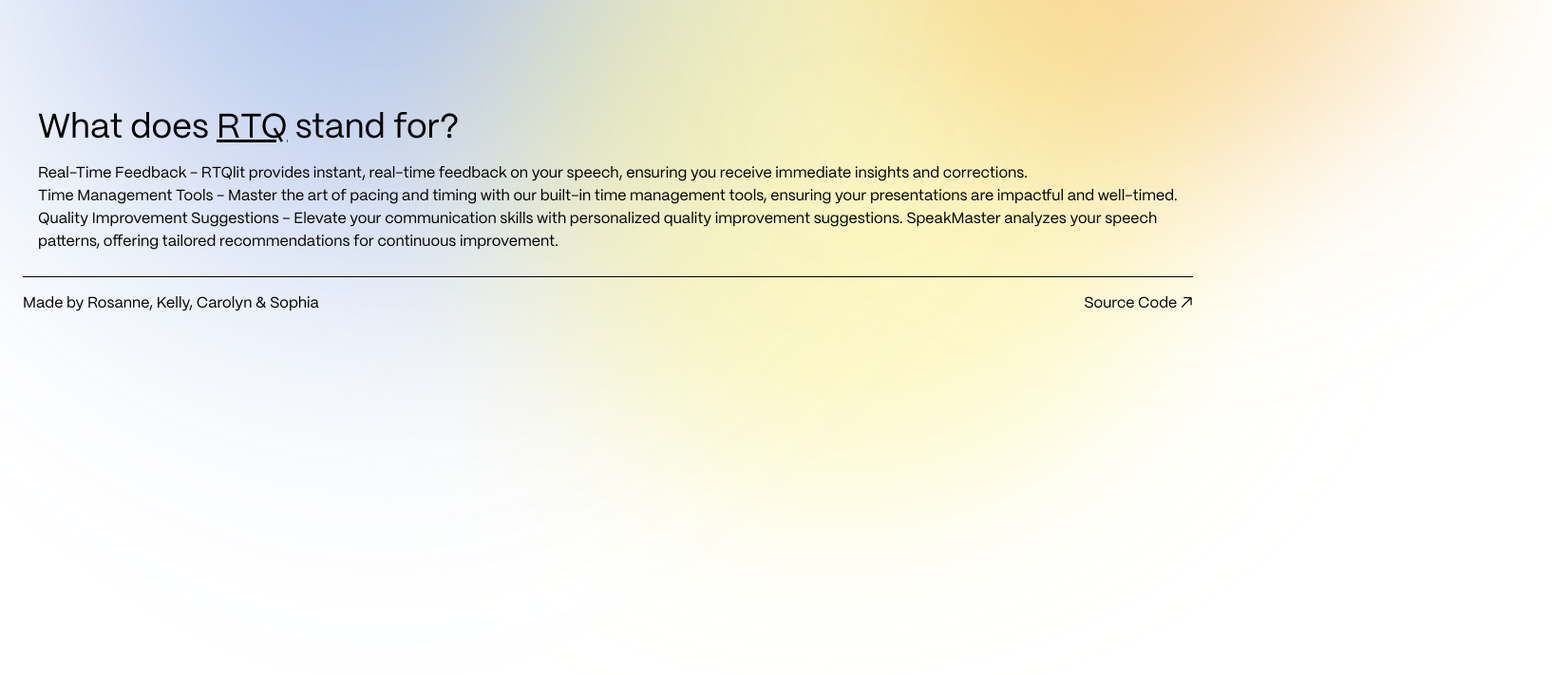
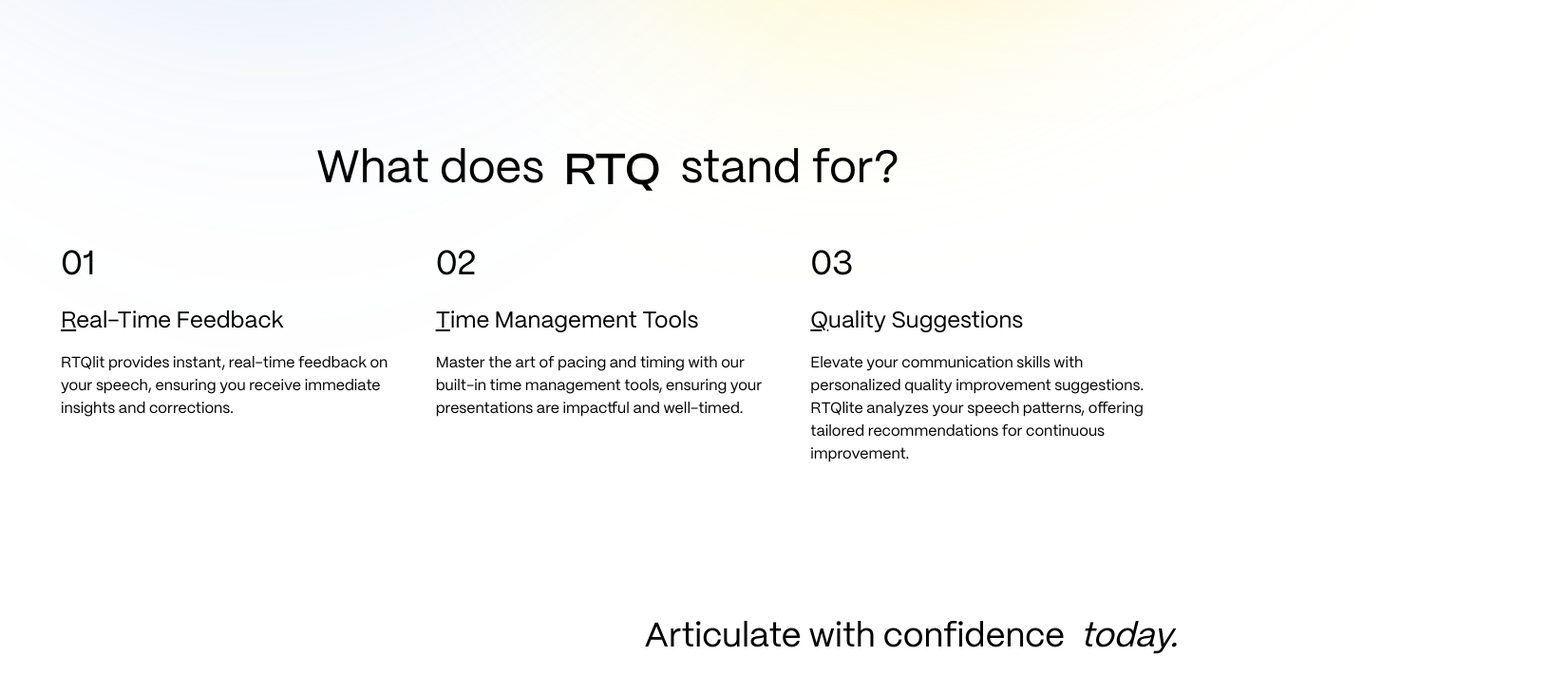
Before and after one commit to sophiiasun/RTQlate, a React (Create React App) app in the folder app/: page / in a window 1280 px wide. Shown: the part 597-1308 px from the top of the page at 95% size, 1634 px wide, since content can reach past the window. Before the commit the page ends 1172 px from the top, so only its background shows below. Built offline with nearby package versions, Linux system fonts and the light colour scheme; what vmsg would draw is missing.

Commit message:
finished landing

```diff
--- a/app/src/components/Feature.jsx
+++ b/app/src/components/Feature.jsx
@@ -2,19 +2,41 @@
 
 const Features = () => {
   return (
-    <div className="mt-32">
-      <div className="text-4xl my-4">
-        What does <span className="underline">RTQ</span> stand for?
+    <div className="mt-48 mx-6">
+      <div className="text-5xl my-8 flex justify-center">
+        What does &nbsp; <span className="emphasis">
+          RTQ
+          </span> &nbsp; stand for?
       </div>
-      <div>
-        Real-Time Feedback - RTQlit provides instant, real-time feedback on your speech, ensuring you receive immediate insights and corrections.
-      </div>
-      <div>
-        Time Management Tools - Master the art of pacing and timing with our built-in time management tools, ensuring your presentations are impactful and well-timed.
-      </div>
-      <div>
-        Quality Improvement Suggestions - Elevate your communication skills with personalized quality improvement suggestions.
-        SpeakMaster analyzes your speech patterns, offering tailored recommendations for continuous improvement.
+      <div className="grid grid-cols-3 gap-8">
+        <div>
+          <div className='text-4xl my-6'>
+            01
+          </div>
+          <div className='text-2xl my-4'>
+            <span className="underline">R</span>eal-Time Feedback
+          </div>
+          RTQlit provides instant, real-time feedback on your speech, ensuring you receive immediate insights and corrections.
+        </div>
+        <div>
+          <div className='text-4xl my-6'>
+            02
+          </div>
+          <div className='text-2xl my-4'>
+            <span className="underline">T</span>ime Management Tools
+          </div>
+          Master the art of pacing and timing with our built-in time management tools, ensuring your presentations are impactful and well-timed.
+        </div>
+        <div>
+          <div className='text-4xl my-6'>
+            03
+          </div>
+          <div className='text-2xl my-4'>
+            <span className="underline">Q</span>uality Suggestions
+          </div>
+          Elevate your communication skills with personalized quality improvement suggestions.
+          RTQlite analyzes your speech patterns, offering tailored recommendations for continuous improvement.
+        </div>
       </div>
     </div>
   );
--- a/app/src/components/Footer.jsx
+++ b/app/src/components/Footer.jsx
@@ -2,7 +2,7 @@
 
 const Footer = () => {
   return (
-    <footer className="flex justify-between m-6 border-t border-black py-4">
+    <footer className="flex justify-between mx-6 mt-10 border-t border-black py-4">
       <div>
         Made by Rosanne, Kelly, Carolyn & Sophia
       </div>
--- a/app/src/components/Nav.jsx
+++ b/app/src/components/Nav.jsx
@@ -4,10 +4,15 @@
   return (
     <nav className="flex justify-between px-8 py-4 w-full fixed bg-white">
       <ul className="flex space-x-4 list-none justify-evenly text-xl">
-        <li className="px-2 pt-1 text-3xl emphasis bg-cover bg-blur backdrop-filter backdrop-blur-md rounded-lg">
-          <a href="#">
-            RTQlit
-          </a>
+        <li className="px-2 pt-1 text-3xl bg-cover bg-blur backdrop-filter backdrop-blur-md rounded-lg">
+          <span className="emphasis">
+            <a href="/">
+              RTQlit
+            </a>
+          </span>&nbsp;
+          <span className="text-lg italic pb-2">
+            — Articulate with RTQlit today
+          </span>
         </li>
       </ul>
       <ul className="flex space-x-4 list-none justify-evenly">
--- a/app/src/index.css
+++ b/app/src/index.css
@@ -89,19 +89,19 @@
 @keyframes rotate {
   0% {
     transform: rotate(0deg);
-    opacity: 60%
+    opacity: 50%
   }
   25% {
-    opacity: 50%;
+    opacity: 40%;
   }
   50% {
-    opacity: 40%;
+    opacity: 30%;
   }
   75% {
-    opacity: 50%;
+    opacity: 40%;
   }
   100% {
     transform: rotate(360deg);
-    opacity: 60%
+    opacity: 50%
   }
 }
--- a/app/src/pages/Landing.jsx
+++ b/app/src/pages/Landing.jsx
@@ -11,14 +11,14 @@
     transform: 'rotate(0.05deg)',
     flexShrink: 0,
     borderRadius: '316.616px',
-    marginTop: '-25%',
+    marginTop: '-20%',
     marginLeft: '-20%',
     position: 'absolute',
     zIndex: -1,
     animation: 'rotate 12s linear infinite',
     opacity: 1,
     backgroundSize: '200% 200%',
-    transformOrigin: '60% 80% 0',
+    transformOrigin: '65% 45% 0',
     animation: 'rotate 15s linear infinite',
   };
   const gradientCircleYellow = {
@@ -36,7 +36,7 @@
     animation: 'rotate 12s linear infinite',
     opacity: 1,
     backgroundSize: '200% 200%',
-    transformOrigin: '60% 80% 0',
+    transformOrigin: '65% 45% 0',
   };
   const gradientCircleOrange = {
     background: '#F3B64E',
@@ -53,11 +53,11 @@
     animation: 'rotate 17s linear infinite',
     opacity: 1,
     backgroundSize: '200% 200%',
-    transformOrigin: '60% 80% 0',
+    transformOrigin: '65% 45% 0',
   };
 
   return (
-    <div className="px-10 pt-40 ">
+    <div className="px-10 pt-48 ">
       <div style={gradientCircleBlue} />
       <div style={gradientCircleYellow} />
       <div style={gradientCircleOrange} />
@@ -69,7 +69,7 @@
             RTQlit
           </span>
         </h1>
-        <p className="py-14">
+        <p className="pb-14">
           Master the art of speech with our app.
           From pitch-perfect presentations to flawless interviews,
           empower yourself to achieve professional victories with every word.
@@ -80,6 +80,14 @@
         Try Now
       </Link>
       <Feature />
+      <div className="text-4xl mt-40 flex justify-end">
+        Articulate with confidence &nbsp;
+        <span className="italic">
+          <Link to="/main" className="hover:underline">
+            today.
+          </Link>
+        </span>
+      </div>
     </div>
   );
 };
--- a/app/src/pages/auth/LogIn.jsx
+++ b/app/src/pages/auth/LogIn.jsx
@@ -61,7 +61,7 @@
             {/* <Logo /> */}
           </div>
           <h2 className="mt-4 text-center text-2xl font-bold leading-9 tracking-tight text-black">
-            Learn more with Empa
+            Learn more with RTQlite
           </h2>
         </div>
         <button className="w-full group h-12 mt-5 mb-2 px-6 border-2 border-gray-300 rounded-full transition duration-300 hover:border-lightPurple">
--- a/app/src/pages/auth/Registration.jsx
+++ b/app/src/pages/auth/Registration.jsx
@@ -112,7 +112,7 @@
             {/* <img className='w-1/3' src='/assets/blob1.png' alt='Image Description'/> */}
           </div>
           <h2 className="mt-4 text-center text-2xl font-bold leading-9 tracking-tight text-black">
-            Learn more with Empa
+            Learn more with RTQlite
           </h2>
         </div>
         <button className="w-full group h-12 mt-5 mb-2 px-6 border-2 border-gray-300 rounded-full transition duration-300 hover:border-lightPurple">
```
